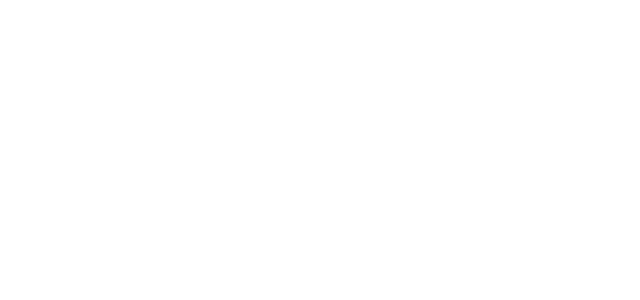
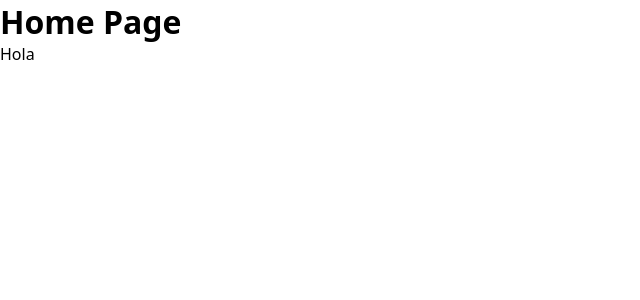
Before and after one commit to InterdataUTJ/la-flamita-admin, a React (Vite) app in the folder react/: page /info in a window 1280 px wide. Before the commit this address had no page. Shown: the top 300 px of the page, without its empty margins (0-640 px from the left). Built offline with nearby package versions, Linux system fonts and the light colour scheme.

Commit message:
Layout folder added

```diff
--- a/react/src/main.tsx
+++ b/react/src/main.tsx
@@ -11,7 +11,7 @@
     <StrictMode>
       <BrowserRouter>
         <Routes>
-          <Route path="/" element={<HomePage />} />
+          <Route path="/info" element={<HomePage />} />
         </Routes>
       </BrowserRouter>
     </StrictMode>
--- a/react/src/pages/Home/index.tsx
+++ b/react/src/pages/Home/index.tsx
@@ -1,5 +1,3 @@
-import './styles.css';
-
 export default function HomePage() {
   return (
     <div>
```
Also changed, not shown: react/src/pages/Home/styles.css (deleted).
